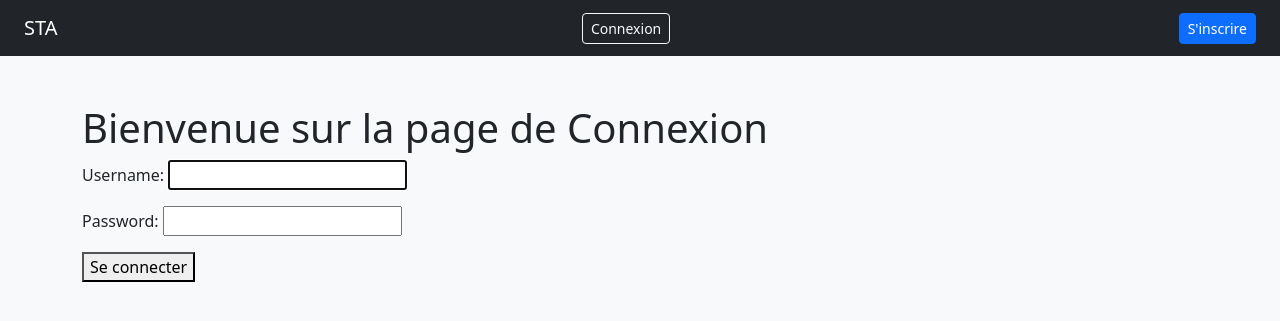
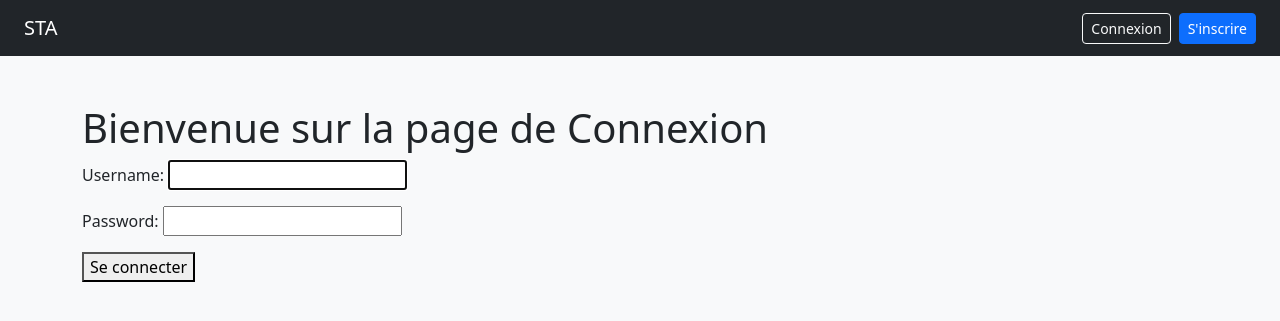
Before and after one commit to HABIII45/brief_django, a Django app: a page that uses templates/base.html in a window 1280 px wide. Shown: the top 321 px of the page. Run offline with Django 5.2, Linux system fonts and the light colour scheme.

Commit message:
amelioration des interfaces

```diff
--- a/templates/base.html
+++ b/templates/base.html
@@ -19,7 +19,7 @@
 
     {% if user.is_authenticated %}
 
-        <div class="d-flex align-items-center gap-3">
+        <div class="d-flex align-items-center gap-2">
 
             <span class="text-white">
                 {{ user.username }}
@@ -35,7 +35,7 @@
                 </button>
             </form>
             {% else %}
-
+            <div class="d-flex align-items-center gap-2">
               <a href="{% url 'login' %}"
                  class="btn btn-outline-light btn-sm">
 
@@ -49,6 +49,7 @@
                 S'inscrire
 
              </a>
+             </div>
 
 
         </div>
```
Lines whose indentation alone changed are shown as unchanged.
